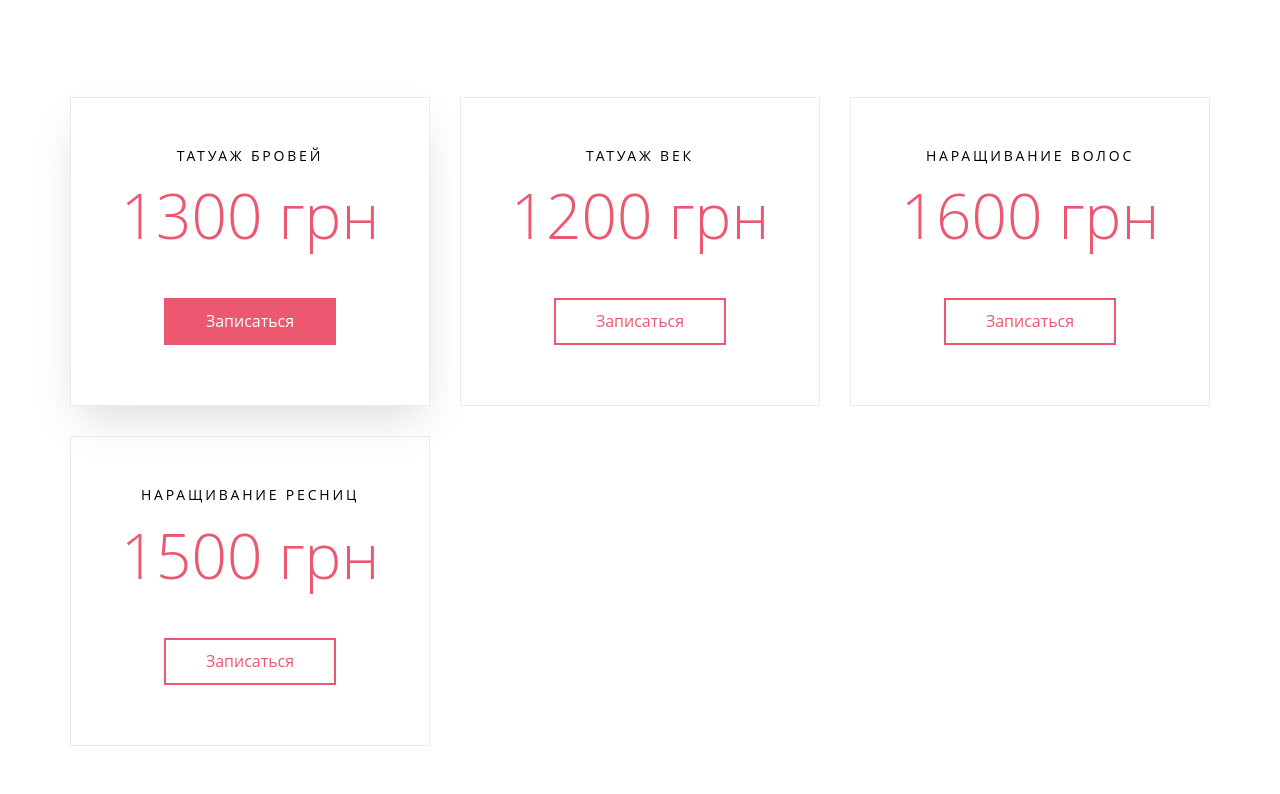
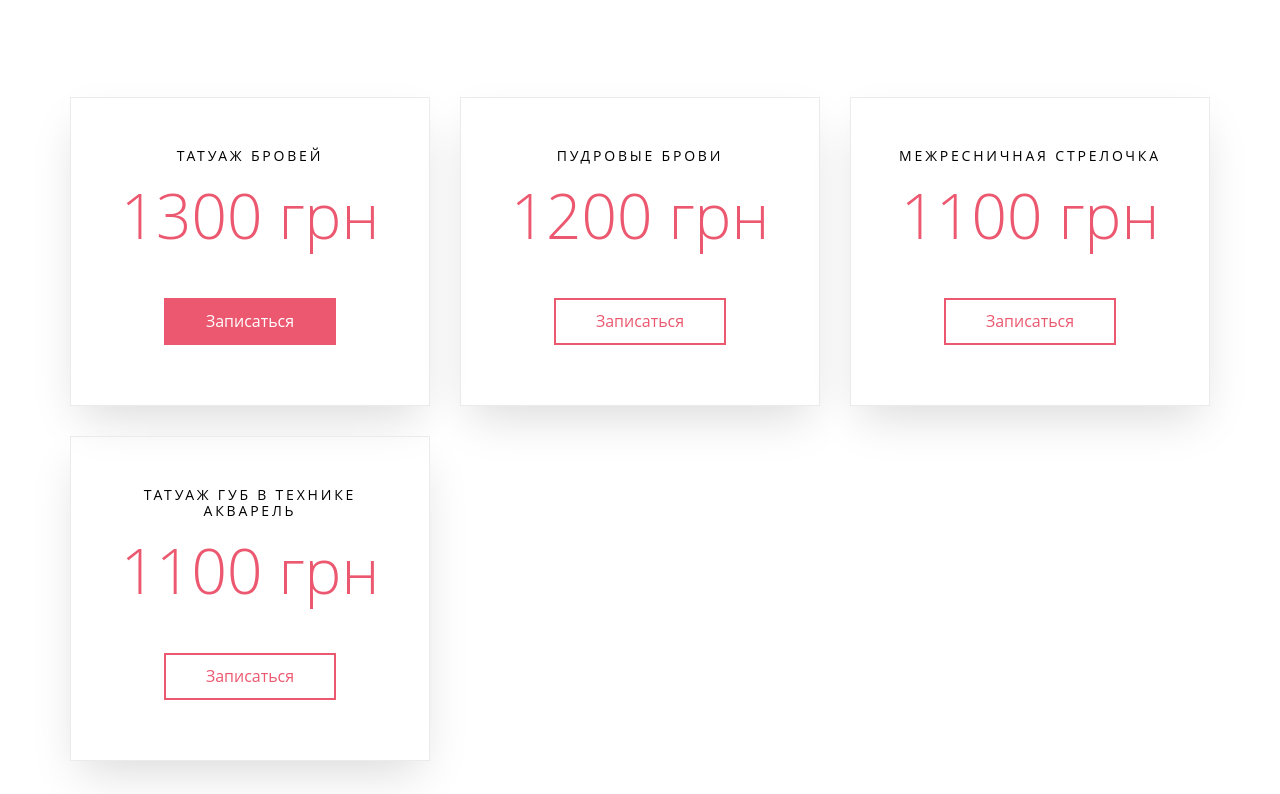
Before and after one commit to pragmasoft-ukraine/makeup-site, a website: page index.html in a window 1280 px wide. Shown: the part 4005-4799 px from the top of the page. Drawn offline with Linux system fonts and the light colour scheme; files whose address does not match are found by name.

Commit message:
fixed prices

```diff
--- a/index.html
+++ b/index.html
@@ -157,24 +157,23 @@
             </div>
           </div>
           <div class="col-md-4">
-            <div class="probootstrap-pricing">
-              <h2>Татуаж век</h2>
+            <div class="probootstrap-pricing probootstrap-shadow">
+              <h2>Пудровые брови</h2>
               <p class="probootstrap-price"><strong>1200 грн</strong></p>
               <p><a href="tel:+380994457287" class="btn btn-outline">Записаться</a></p>
             </div>
           </div>
           <div class="col-md-4">
-            <div class="probootstrap-pricing">
-              <h2>Наращивание волос</h2>
-              <p class="probootstrap-price"><strong>1600 грн</strong></p>
+            <div class="probootstrap-pricing probootstrap-shadow">
+              <h2>Межресничная стрелочка</h2>
+              <p class="probootstrap-price"><strong>1100 грн</strong></p>
               <p><a href="tel:+380994457287" class="btn btn-outline">Записаться</a></p>
             </div>
           </div>
-          <div class="clearfix visible-sm-block"></div>
           <div class="col-md-4">
-            <div class="probootstrap-pricing">
-              <h2>Наращивание ресниц</h2>
-              <p class="probootstrap-price"><strong>1500 грн</strong></p>
+            <div class="probootstrap-pricing probootstrap-shadow">
+              <h2>Татуаж губ в технике акварель</h2>
+              <p class="probootstrap-price"><strong>1100 грн</strong></p>
               <p><a href="tel:+380994457287" class="btn btn-outline">Записаться</a></p>
             </div>
           </div>
```
